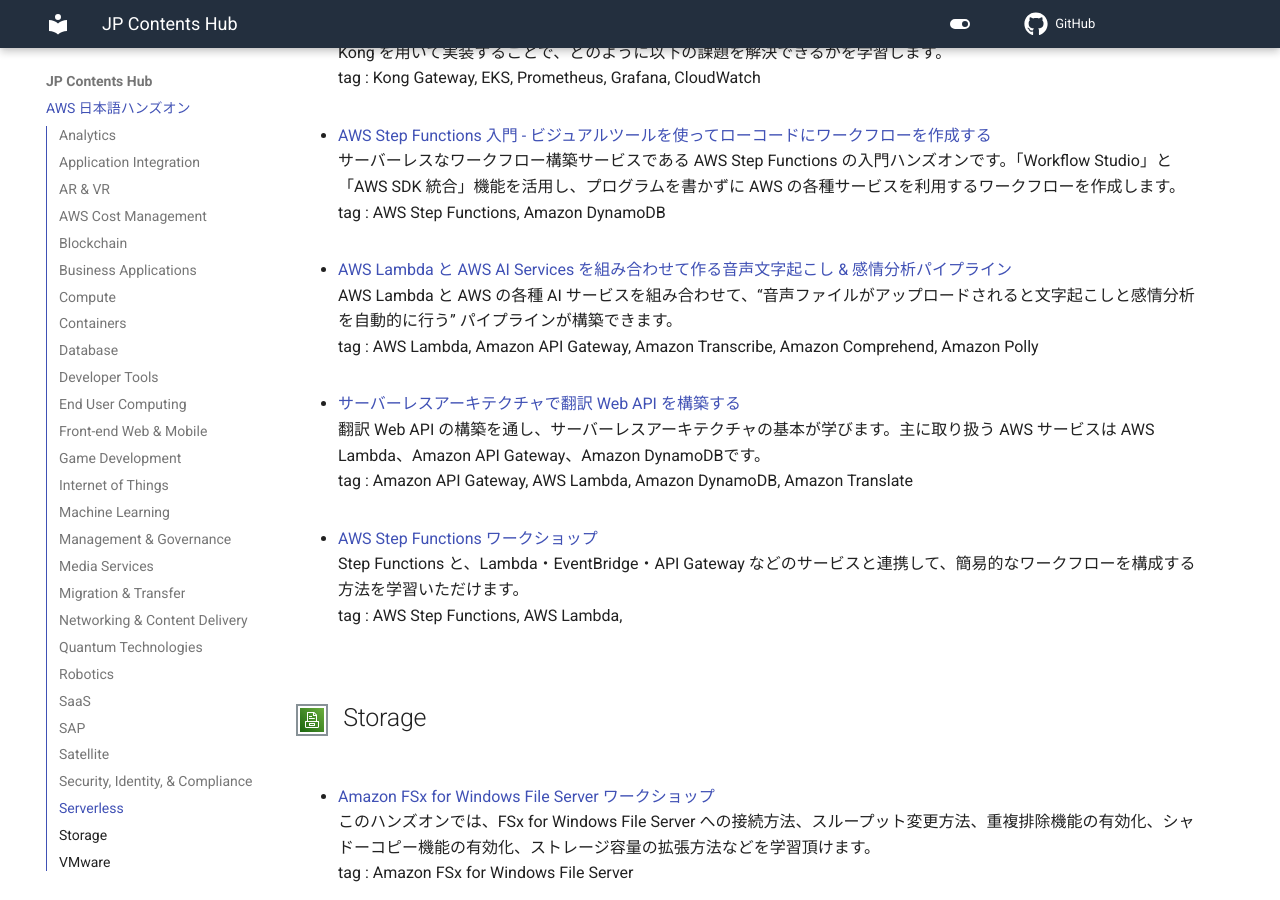
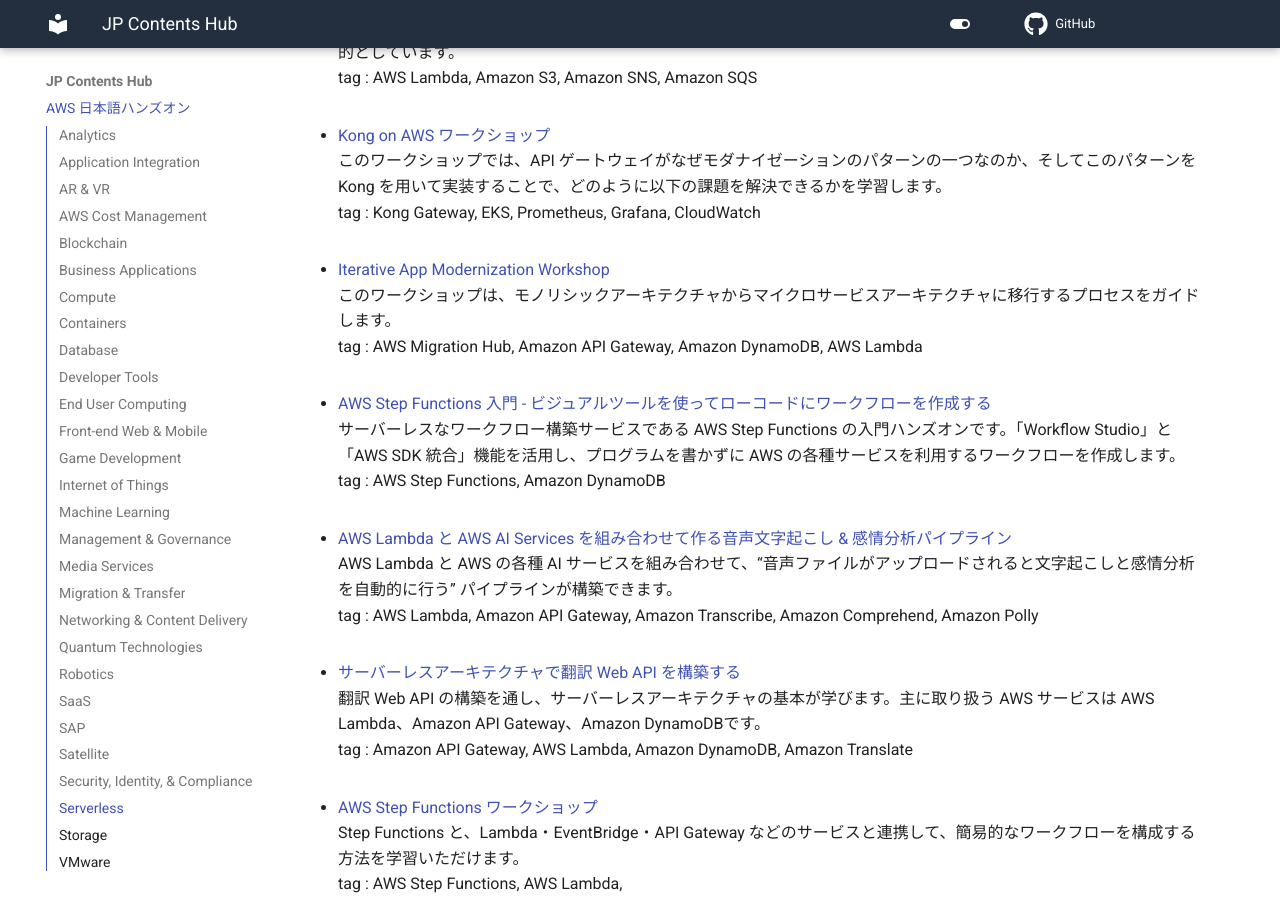
Before and after one commit to aws-samples/jp-contents-hub, an MkDocs documentation site: the page built from content/index.md, in a window 1280 px wide and 900 px high, scrolled down 29141 px. Built offline with MkDocs 1.6.1 and Material for MkDocs 9.7.7, drawn with Linux system fonts in a browser that asks for light colours; comment, search, counter and statistics services are not loaded; some of the changed text lies outside the part shown.

Commit message:
add: 新規ハンズオンコンテンツ追加

```diff
--- a/content/index.md
+++ b/content/index.md
@@ -668,6 +668,10 @@
 SAP製品の高可用性構成を理解するために、SAP HANAをマルチAZでデプロイ、管理を学ぶハンズオンです。
 tag : SAP HANA, HAWK(High Availability Web Konsole), ASCS/ERS
 
+- <a href="https://catalog.workshops.aws/sap-monitoring-on-aws" target="_blank" onclick="sendClickCount()" onauxclick="sendClickCount()">SAP Monitoring on AWS ワークショップ</a>
+本ラボは、SAP Basis 管理者とインフラ管理者が、SAP NetWeaver ABAP システムと SAP HANA on AWS の監視、運用方法を学ぶことを目的としています。
+tag : Amazon CloudWatch, Amazon EC2
+
 ## ![image]([img/Arch-Category_Satellite_16.png]()) Satellite
 None
 
@@ -745,6 +749,10 @@
 このワークショップでは、API ゲートウェイがなぜモダナイゼーションのパターンの一つなのか、そしてこのパターンを Kong を用いて実装することで、どのように以下の課題を解決できるかを学習します。
 tag : Kong Gateway, EKS, Prometheus, Grafana, CloudWatch
 
+- <a href="https://catalog.us-east-1.prod.workshops.aws/workshops/f2c0706c-7192-495f-853c-fd3341db265a/ja-JP" target="_blank" onclick="sendClickCount()" onauxclick="sendClickCount()">Iterative App Modernization Workshop</a>
+このワークショップは、モノリシックアーキテクチャからマイクロサービスアーキテクチャに移行するプロセスをガイドします。
+tag : AWS Migration Hub, Amazon API Gateway, Amazon DynamoDB, AWS Lambda
+
 - <a href="https://pages.awscloud.com/JAPAN-event-OE-Hands-on-for-Beginners-StepFunctions-2022-reg-event.html?trk=aws_introduction_page" target="_blank" onclick="sendClickCount()" onauxclick="sendClickCount()">AWS Step Functions 入門 - ビジュアルツールを使ってローコードにワークフローを作成する</a>
 サーバーレスなワークフロー構築サービスである AWS Step Functions の入門ハンズオンです。「Workflow Studio」と「AWS SDK 統合」機能を活用し、プログラムを書かずに AWS の各種サービスを利用するワークフローを作成します。
 tag : AWS Step Functions, Amazon DynamoDB
```
Also changed, not shown: README.md (+8 -0 lines).
